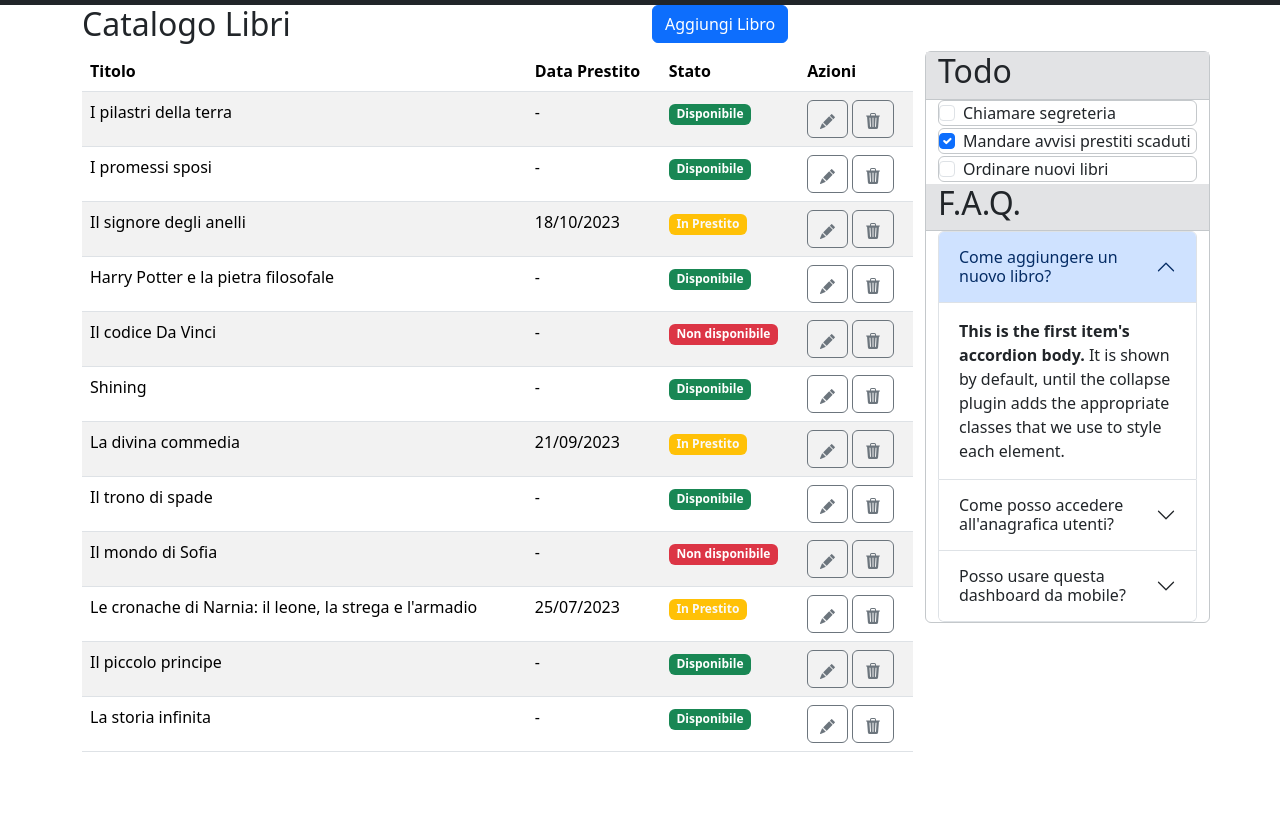
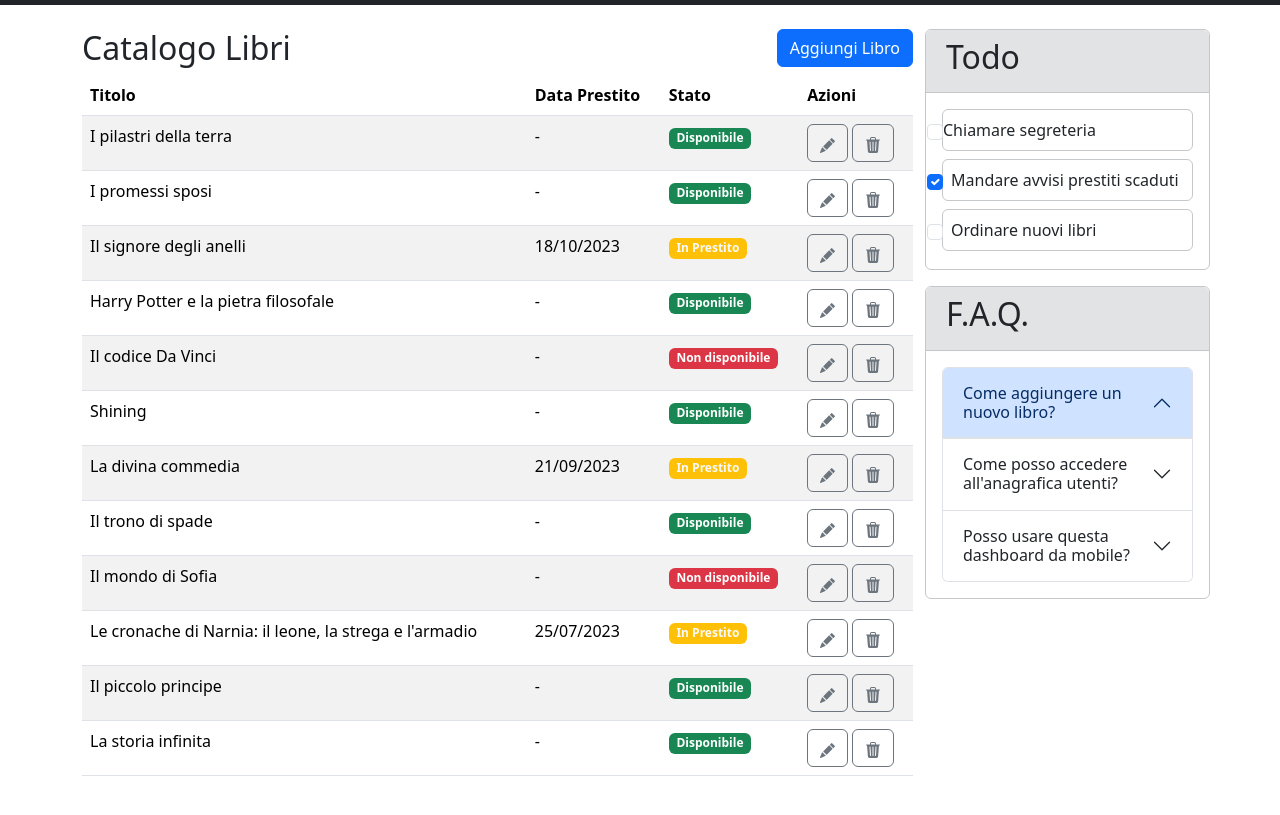
Before and after one commit to giovannidibello/html-css-bootstrap-dashboard, a plain HTML site: page index.html in a window 1280 px wide. Shown: the part 67-882 px from the top of the page. Before the commit the page ends 835 px from the top, so only its background shows below. Drawn offline with nearby package versions, Linux system fonts and the light colour scheme.

Commit message:
fix padding todo faq

```diff
--- a/index.html
+++ b/index.html
@@ -51,20 +51,22 @@
 
     <main>
 
-        <div class="container">
+        <div class="container mt-4 mb-4">
+
+            <div class="row">
+
+                <div class="col-12 col-lg-9">
 
                     <!-- riga Titolo -->
-            <div class="row space-beetwen">
+                    <div class="row">
                         <div class="col">
                             <h2>Catalogo Libri</h2>
                         </div>
-                <div class="col"><button type="button" class="btn btn-primary">Aggiungi Libro</button>
+                        <div class="col text-end"><button type="button" class="btn btn-primary">Aggiungi Libro</button>
                         </div>
                     </div>
 
-            <div class="row">
                     <!-- tabella -->
-                <div class="col-12 col-lg-9">
                     <table class="table table-striped table-hover">
                         <thead>
                             <tr>
@@ -382,40 +384,44 @@
 
                 <div class="col-12 col-lg-3 mb-3">
 
-                    <div class="row border border-secondary-subtle rounded">
-
                     <!-- Todo -->
-                        <div class="col-12 bg-secondary-subtle border-bottom border-secondary-subtle">
-                            <h2>Todo</h2>
+                    <div class="row border border-secondary-subtle rounded mb-3">
+                        <div class="col bg-secondary-subtle border-bottom border-secondary-subtle rounded-top">
+                            <h2 class="p-2">Todo</h2>
                         </div>
 
-                        <div class="col-12">
-                            <div class="form-check border border-secondary-subtle rounded">
-                                <input class="form-check-input" type="checkbox" value="" id="flexCheckDefault">
-                                <label class="form-check-label" for="flexCheckDefault">
+                        <div class="col-12 p-3">
+                            <div
+                                class="form-check d-flex align-items-center border border-secondary-subtle rounded mb-2 p-2">
+                                <input class="form-check-input me-" type="checkbox" value="" id="todo1">
+                                <label class="form-check-label m-0" for="todo1">
                                     Chiamare segreteria
                                 </label>
                             </div>
-                            <div class="form-check border border-secondary-subtle rounded">
-                                <input class="form-check-input" type="checkbox" value="" id="flexCheckDefault" checked>
-                                <label class="form-check-label" for="flexCheckDefault">
+                            <div
+                                class="form-check d-flex align-items-center border border-secondary-subtle rounded mb-2 p-2">
+                                <input class="form-check-input me-2" type="checkbox" value="" id="todo2" checked>
+                                <label class="form-check-label m-0" for="todo2">
                                     Mandare avvisi prestiti scaduti
                                 </label>
                             </div>
-                            <div class="form-check border border-secondary-subtle rounded">
-                                <input class="form-check-input" type="checkbox" value="" id="flexCheckDefault">
-                                <label class="form-check-label" for="flexCheckDefault">
+                            <div
+                                class="form-check d-flex align-items-center border border-secondary-subtle rounded p-2">
+                                <input class="form-check-input me-2" type="checkbox" value="" id="todo3">
+                                <label class="form-check-label m-0" for="todo3">
                                     Ordinare nuovi libri
                                 </label>
                             </div>
                         </div>
+                    </div>
 
                     <!-- FAQ -->
-                        <div class="col-12 bg-secondary-subtle border-bottom border-secondary-subtle">
-                            <h2>F.A.Q.</h2>
+                    <div class="row border border-secondary-subtle rounded">
+                        <div class="col-12 bg-secondary-subtle border-bottom border-secondary-subtle rounded-top">
+                            <h2 class="p-2">F.A.Q.</h2>
                         </div>
 
-                        <div class="col-12">
+                        <div class="col-12 p-3">
                             <div class="accordion" id="accordionExample">
                                 <div class="accordion-item">
                                     <h2 class="accordion-header">
@@ -425,14 +431,13 @@
                                             Come aggiungere un nuovo libro?
                                         </button>
                                     </h2>
-                                    <div id="collapseOne" class="accordion-collapse collapse show"
+                                    <div id="collapseOne" class="accordion-collapse collapse"
                                         data-bs-parent="#accordionExample">
                                         <div class="accordion-body">
-                                            <strong>This is the first item's accordion body.</strong> It is
-                                            shown by
-                                            default, until the collapse plugin adds the appropriate classes that
-                                            we
-                                            use to style each element.
+                                            <strong>This is the first item's accordion body.</strong> It is shown by
+                                            default,
+                                            until the collapse plugin adds the appropriate classes that we use to style
+                                            each element.
                                         </div>
                                     </div>
                                 </div>
@@ -447,11 +452,10 @@
                                     <div id="collapseTwo" class="accordion-collapse collapse"
                                         data-bs-parent="#accordionExample">
                                         <div class="accordion-body">
-                                            <strong>This is the second item's accordion body.</strong> It is
-                                            hidden
-                                            by default, until the collapse plugin adds the appropriate classes
-                                            that
-                                            we use to style each element.
+                                            <strong>This is the second item's accordion body.</strong> It is hidden by
+                                            default,
+                                            until the collapse plugin adds the appropriate classes that we use to style
+                                            each element.
                                         </div>
                                     </div>
                                 </div>
@@ -466,24 +470,21 @@
                                     <div id="collapseThree" class="accordion-collapse collapse"
                                         data-bs-parent="#accordionExample">
                                         <div class="accordion-body">
-                                            <strong>This is the third item's accordion body.</strong> It is
-                                            hidden
-                                            by default, until the collapse plugin adds the appropriate classes
-                                            that
-                                            we use to style each element.
+                                            <strong>This is the third item's accordion body.</strong> It is hidden by
+                                            default,
+                                            until the collapse plugin adds the appropriate classes that we use to style
+                                            each element.
+                                        </div>
                                     </div>
                                 </div>
                             </div>
                         </div>
                     </div>
 
+                </div>
 
 
 
-
-
-                    </div>
-                </div>
             </div>
 
 
```
Lines whose indentation alone changed are shown as unchanged.
